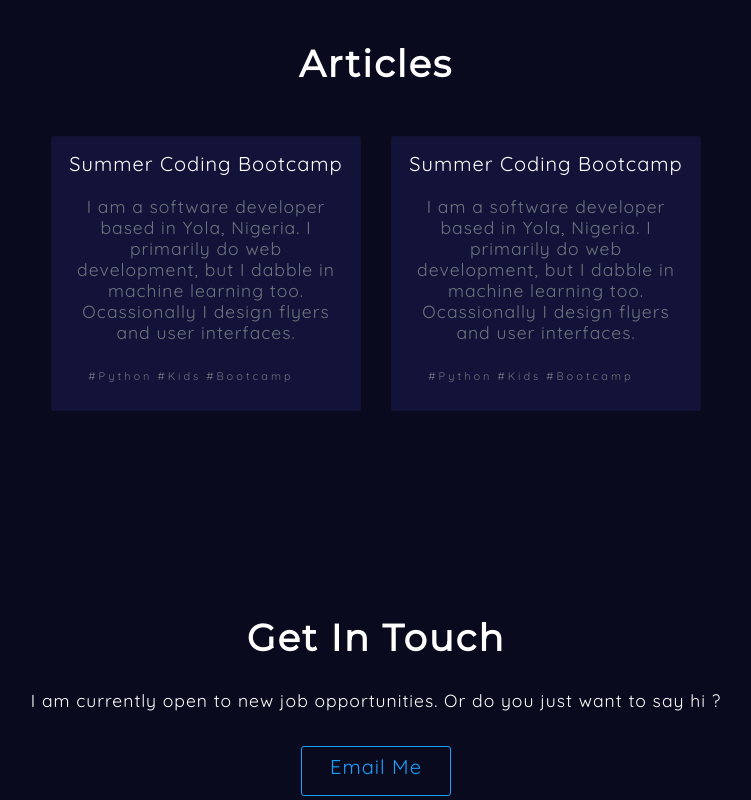
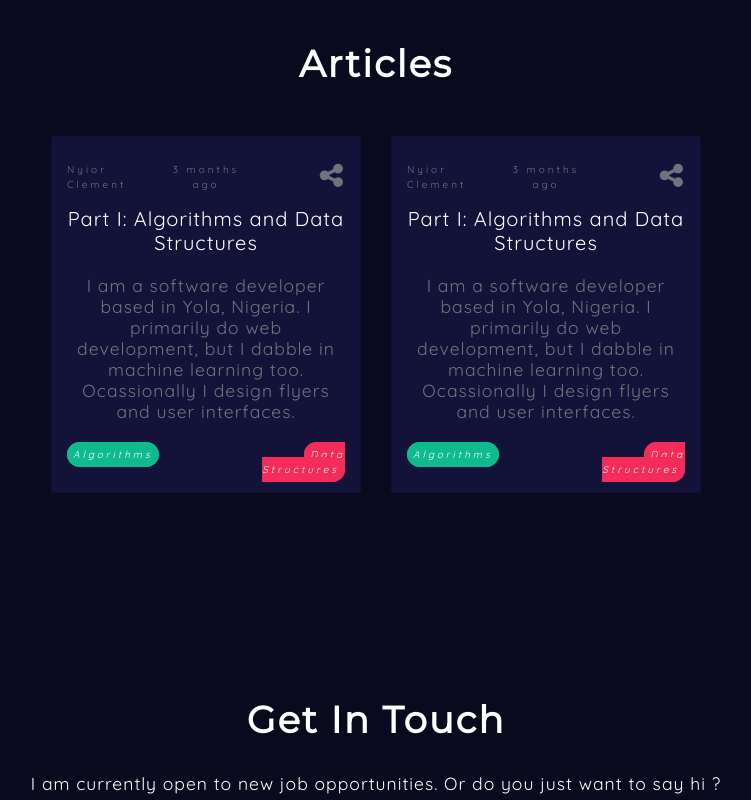
Before and after one commit to nyior/mywebsite-frontend, a Vue app: page /blog in a window 1280 px wide. Shown: the part 540-1340 px from the top of the page, without its empty margins (264-1015 px from the left). Built offline with nearby package versions, Linux system fonts and the light colour scheme; a web font is replaced by a local one.

Commit message:
added Post component and on page scroll shadow to navbar

```diff
--- a/public/helper.js
+++ b/public/helper.js
@@ -65,3 +65,14 @@ function openNav() {
   function closeNav() {
 	document.getElementById("myNav").style.height = "0%";
   }
+
+
+$(window).scroll(function() {
+    var scroll = $(window).scrollTop();
+    if (scroll > 0) {
+        $("#header").addClass("active");
+    }
+    else {
+        $("#header").removeClass("active");
+    }
+});
--- a/public/styles.css
+++ b/public/styles.css
@@ -80,9 +80,10 @@ a:hover {
 }
 
 small{
-	font-size: 1.1rem;
+	font-size: 1.0rem;
 	letter-spacing: 3px;
 }
+
 .glegoo{
 	font-family: 'Glegoo', serif;
 }
--- a/src/components/Navbar.vue
+++ b/src/components/Navbar.vue
@@ -1,5 +1,5 @@
 <template>
-  <nav class="navbar navbar-expand-lg py-3  my-navbar mb-5 fixed-top ">
+  <nav class="navbar navbar-expand-lg py-3  my-navbar mb-5 fixed-top " id="header">
     <router-link :to="{ name: 'home' }" class="navbar-brand">
       <img src="../assets/logo.png" class="brand" alt="logo">
     </router-link>
@@ -82,7 +82,8 @@
   font-size: 1.4rem;
   letter-spacing: 1px;
   color: white !important;
-  width: 100%
+  background-color: #0A0A1E;
+
 }
 
 .navbar-brand {
@@ -95,4 +96,8 @@
 ul li {
   margin: 0rem 1.5rem;
 }
+
+#header.active {
+     box-shadow: 0 0 10px rgba(0,0,0,0.4);
+}
 </style>
--- /dev/null
+++ b/src/components/Post.vue
@@ -0,0 +1,87 @@
+<template>
+
+<div class="col-12 col-md-3 card allround-shadow p-4 m-4">
+
+	<div class="row  mt-3">
+
+      <div class="col-4  text-left text-muted">
+
+          <small>
+			  Nyior Clement
+          </small>
+
+      </div>
+
+		  <div class="col-4  text-center text-muted">
+
+          <small>
+			  3 months ago
+          </small>
+
+      </div>
+
+      <div class="col-4 ">
+        <h3 class="sub-heading-smaller text-muted">
+          <i class="fa fa-share-alt float-right p-0 m-0" aria-hidden="true"></i>
+        </h3>
+      </div>
+
+    </div>
+
+    <h2 class=" mt-4 "> Part I: Algorithms and Data Structures </h2>
+
+    <h3 class="text-muted mt-4 mb-4">
+        I am a software developer based in Yola, Nigeria. I primarily do web development, but I dabble in machine learning too. Ocassionally I design flyers and user interfaces.
+    </h3>
+
+
+    <div class="row mt-3">
+
+      <div class="col-6  text-left">
+
+        <small class="text-gr p-2">
+			    Algorithms
+        </small>
+
+      </div>
+
+		  <div class="col-6  text-right">
+
+        <small class="text-rd p-2">
+			   Data Structures
+        </small>
+
+      </div>
+
+    </div>
+
+</div>
+
+</template>
+
+<script>
+
+export default {
+  name: "Blog-Post",
+
+};
+
+</script>
+
+<style scoped>
+
+.text-gr{
+	font-style: italic;
+  background-color: #10ba8f;
+  border: 0.1rem solid #10ba8f;
+  border-radius: 20rem;
+}
+
+.text-rd{
+	font-style: italic;
+  background-color: #f42c5a;
+  border: 0.1rem solid #f42c5a;
+  border-radius: 20rem;
+}
+
+</style>
--- a/src/views/Blog.vue
+++ b/src/views/Blog.vue
@@ -27,8 +27,8 @@
     </div>
 
     <div class="row  d-flex justify-content-center text-center ml-2 mr-2 mt-5 mb-5">
-        <Initiative/>
-        <Initiative/>
+        <Post/>
+        <Post/>
     </div>
 
     <div class="row  hero-text text-center mb-5">
@@ -51,15 +51,13 @@
 
 <script>
 
-import Project from "@/components/Project.vue";
-import Initiative from "@/components/Initiative.vue";
+import Post from "@/components/Post.vue";
 
 export default {
   name: "about",
 
   components: {
-    Project,
-    Initiative,
+    Post,
   },
 
   mounted: function() {
```
